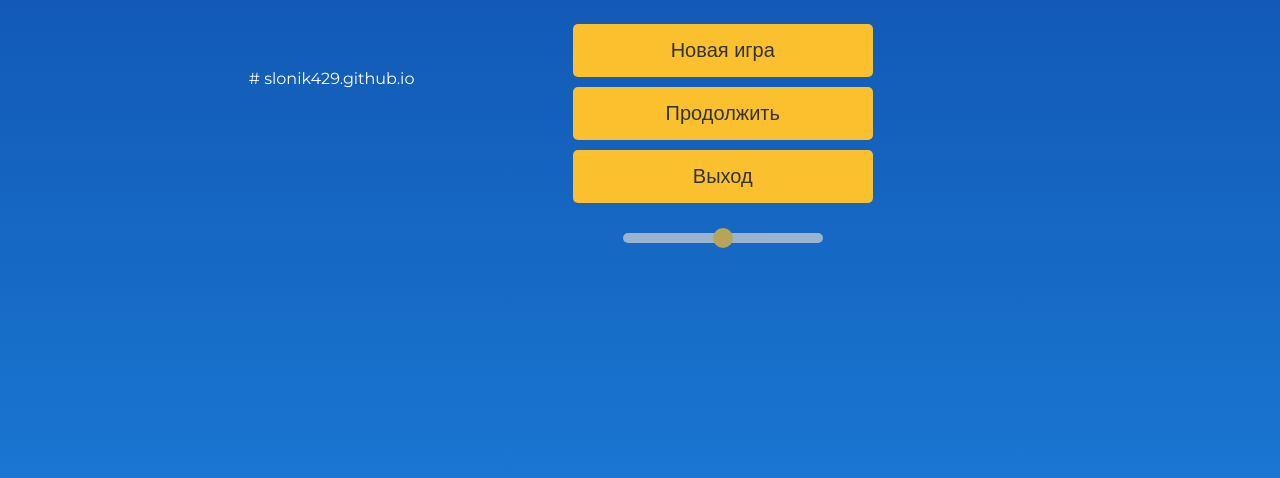
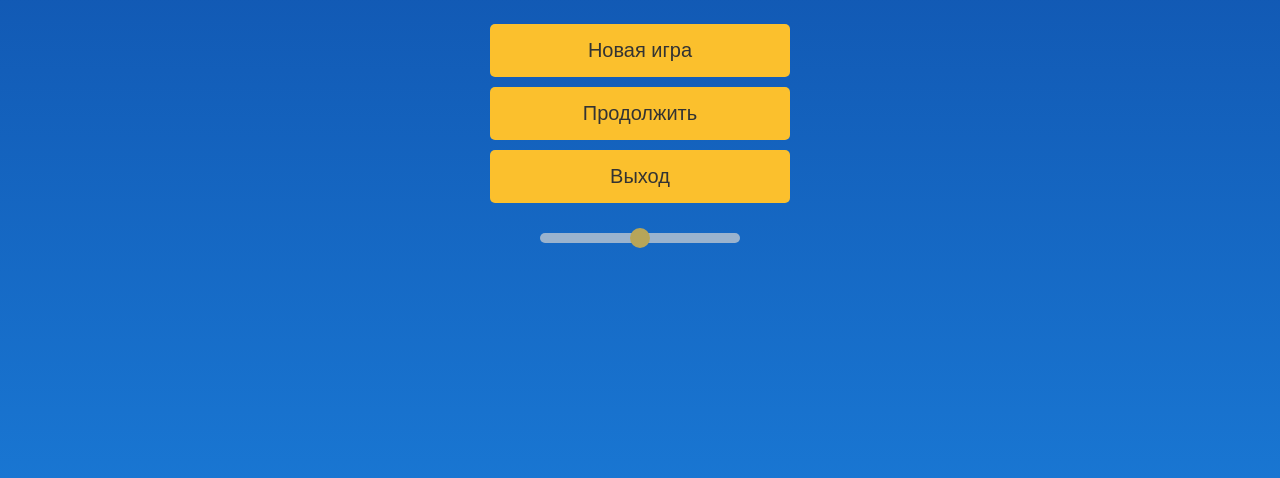
Before and after one commit to slonik429/slonik429.github.io, a plain HTML site: page index.html in a window 1280 px wide. Shown: the part 322-800 px from the top of the page. Drawn offline with Linux system fonts and the light colour scheme.

Commit message:
Update index.html

```diff
--- a/index.html
+++ b/index.html
@@ -1,6 +1,5 @@
 <!DOCTYPE html>
 <html lang="ru">
- # slonik429.github.io
 <head>
     <meta charset="UTF-8">
     <meta name="viewport" content="width=device-width, initial-scale=1.0">
```
